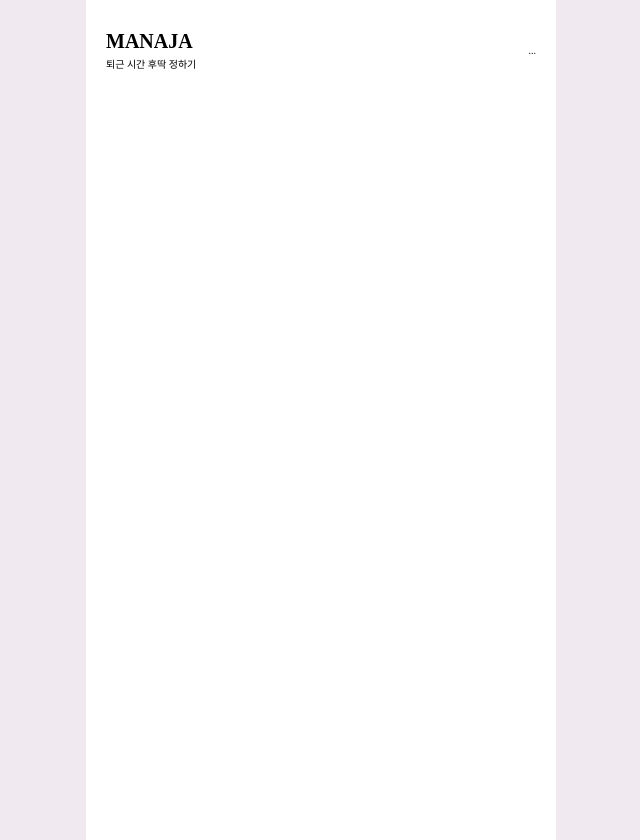
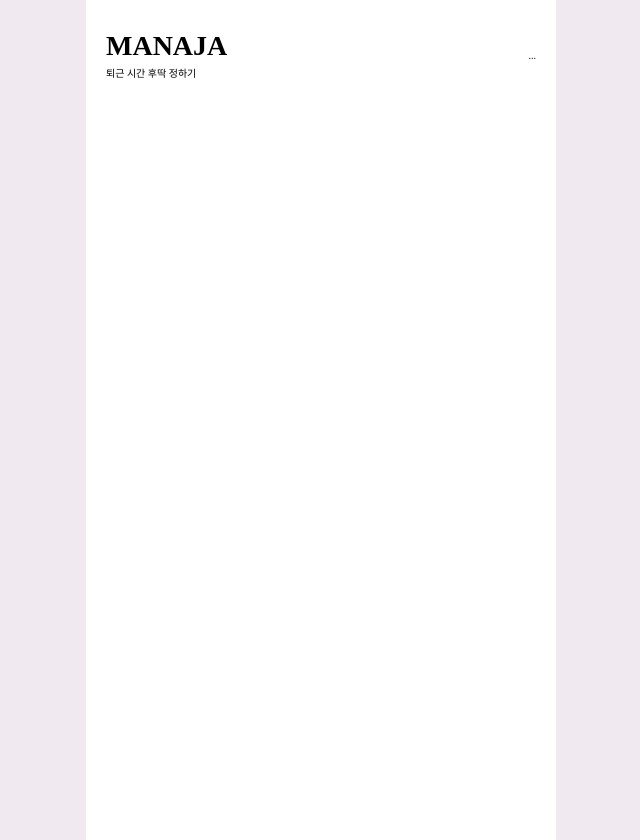
Before and after one commit to kimtaejin3/manaja, a React (Create React App) app: page / in a window 1280 px wide. Shown: the whole page, without its empty margins (319-959 px from the left). Built offline with nearby package versions, Linux system fonts and the light colour scheme.

Commit message:
design: 타이틀 폰트 크기 수정

```diff
--- a/src/components/headers/MainHeader.module.scss
+++ b/src/components/headers/MainHeader.module.scss
@@ -4,6 +4,10 @@
   align-items: center;
   padding-top: 10px;
 
+  h1 {
+    font-size: 2.8rem;
+  }
+
   p {
     margin-top: 3px;
   }
```
